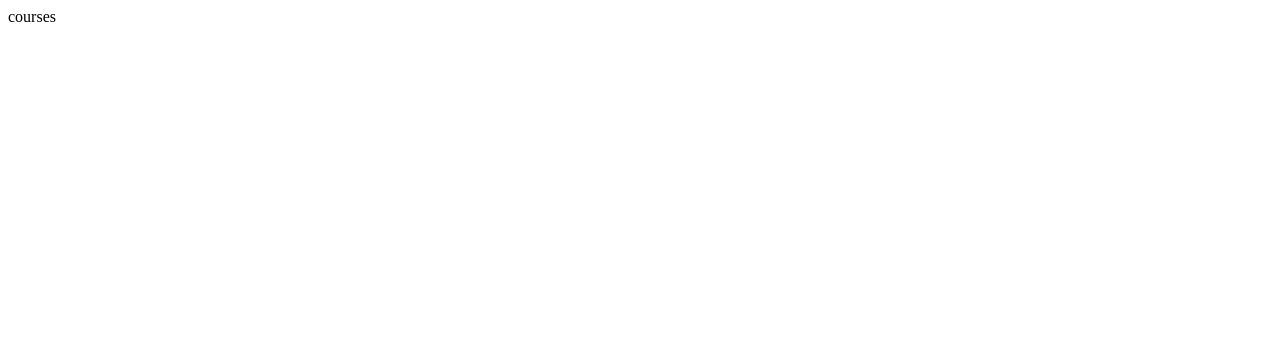
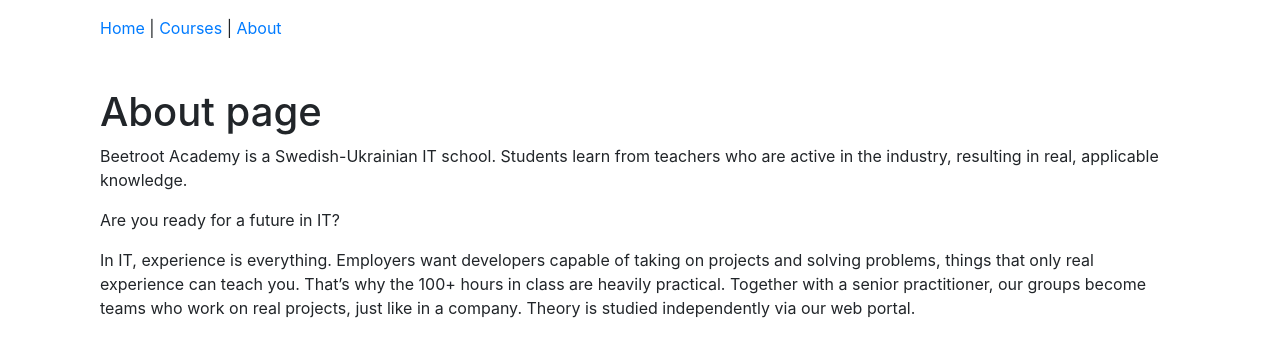
Before and after one commit to TarasBalem/redux_courses, a React (Create React App) app: page /about in a window 1280 px wide. Shown: the top 356 px of the page. Built offline with nearby package versions, Linux system fonts and the light colour scheme.

Commit message:
ready router

```diff
--- a/package.json
+++ b/package.json
@@ -3,6 +3,7 @@
   "version": "0.1.0",
   "private": true,
   "dependencies": {
+    "@reach/router": "^1.3.4",
     "axios": "^0.21.1",
     "bootstrap": "^4.6.0",
     "prop-types": "^15.7.2",
--- a/src/App.jsx
+++ b/src/App.jsx
@@ -1,5 +1,27 @@
-function App() {
-  return <div className="App">courses</div>;
-}
+import React, {lazy, Suspense} from "react";
+import {Router} from "@reach/router";
+import Header from "./components/common/Header";
+import HomePage from "./components/home/HomePage";
+import Spinner from "./components/common/Spinner";
+
+const CoursesPage = lazy(() => import("./components/courses/CoursesPage"));
+const AboutPage = lazy(() => import("./components/about/AboutPage"));
+const PageNotFound = lazy(() => import("./components/common/PageNotFound"));
+
+const App = () => {
+  return (
+    <div className="container">
+      <Suspense fallback={<Spinner />}>
+        <Header />
+        <Router>
+          <HomePage path="/" />
+          <CoursesPage path="courses" />
+          <AboutPage path="about" />
+          <PageNotFound default />
+        </Router>
+      </Suspense>
+    </div>
+  );
+};
 
 export default App;
--- a/src/components/about/AboutPage.jsx
+++ b/src/components/about/AboutPage.jsx
@@ -0,0 +1,25 @@
+import React from "react";
+
+const AboutPage = () => {
+  return (
+    <div className="container mt-5">
+      <h1>About page</h1>
+      <p>
+        Beetroot Academy is a Swedish-Ukrainian IT school. Students learn from
+        teachers who are active in the industry, resulting in real, applicable
+        knowledge.
+      </p>
+      <p>Are you ready for a future in IT?</p>
+      <p>
+        In IT, experience is everything. Employers want developers capable of
+        taking on projects and solving problems, things that only real
+        experience can teach you. That’s why the 100+ hours in class are heavily
+        practical. Together with a senior practitioner, our groups become teams
+        who work on real projects, just like in a company. Theory is studied
+        independently via our web portal.
+      </p>
+    </div>
+  );
+};
+
+export default AboutPage;
--- /dev/null
+++ b/src/components/common/Header.jsx
@@ -0,0 +1,16 @@
+import React from "react";
+import {Link} from "@reach/router";
+
+const Header = () => {
+  return (
+    <div className="container pt-3">
+      <Link to="/">Home</Link>
+      {" | "}
+      <Link to="/courses">Courses</Link>
+      {" | "}
+      <Link to="/about">About</Link>
+    </div>
+  );
+};
+
+export default Header;
--- a/src/components/common/PageNotFound.jsx
+++ b/src/components/common/PageNotFound.jsx
@@ -0,0 +1,11 @@
+import React from "react";
+
+const PageNotFound = () => {
+  return (
+    <div className="container mt-5">
+      <h1>Page not found</h1>
+    </div>
+  );
+};
+
+export default PageNotFound;
--- /dev/null
+++ b/src/components/common/Spinner.jsx
@@ -0,0 +1,11 @@
+import React from "react";
+
+const Spinner = () => (
+  <div className="d-flex justify-content-center">
+    <div className="spinner-border" role="status">
+      <span className="sr-only">Loading...</span>
+    </div>
+  </div>
+);
+
+export default Spinner;
--- a/src/components/courses/CoursesPage.jsx
+++ b/src/components/courses/CoursesPage.jsx
@@ -0,0 +1,46 @@
+import React, {useState} from "react";
+
+const initialCourse = {
+  title: "",
+};
+
+const CoursesPage = () => {
+  const [course, setCourse] = useState(initialCourse);
+
+  const handleChange = (e) => {
+    const {name, value} = e.target;
+    setCourse((v) => ({...v, [name]: value}));
+  };
+
+  const handleSubmit = (e) => {
+    e.preventDefault();
+    console.log(course);
+  };
+
+  return (
+    <div className="container mt-5">
+      <h1>Courses page</h1>
+      <form onSubmit={handleSubmit}>
+        <div className="row">
+          <div className="col-md-4">
+            <div className="form-group">
+              <label htmlFor="title">Title</label>
+              <input
+                value={course.title}
+                onChange={handleChange}
+                name="title"
+                id="title"
+                className="form-control"
+              />
+            </div>
+            <div className="form-group">
+              <button className="btn btn-primary">Add Course</button>
+            </div>
+          </div>
+        </div>
+      </form>
+    </div>
+  );
+};
+
+export default CoursesPage;
--- a/src/components/home/HomePage.jsx
+++ b/src/components/home/HomePage.jsx
@@ -0,0 +1,16 @@
+import React from "react";
+import {Link} from "@reach/router";
+
+const HomePage = () => {
+  return (
+    <div className="jumbotron container mt-5">
+      <h1>Courses administration</h1>
+      <p>Learn Redux</p>
+      <Link to="/about" className="btn btn-primary btn-lg">
+        About page
+      </Link>
+    </div>
+  );
+};
+
+export default HomePage;
--- a/src/index.js
+++ b/src/index.js
@@ -1,5 +1,6 @@
 import React from "react";
 import ReactDOM from "react-dom";
+import "bootstrap/dist/css/bootstrap.min.css";
 import App from "./App";
 
 ReactDOM.render(
```
Also changed, not shown: 2 other files (tests, documents, lock files or other folders).
